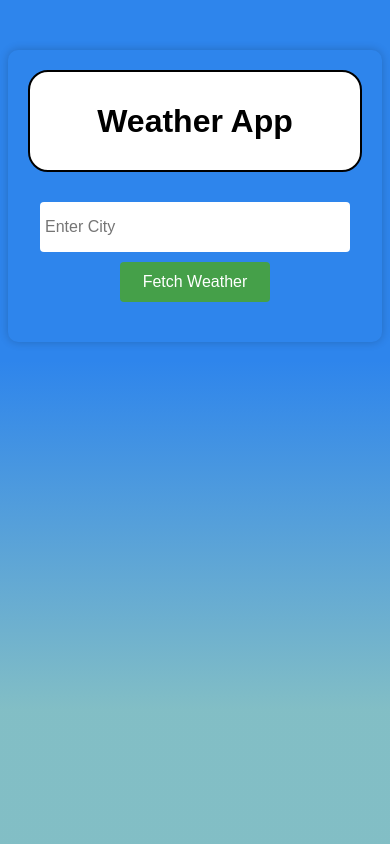
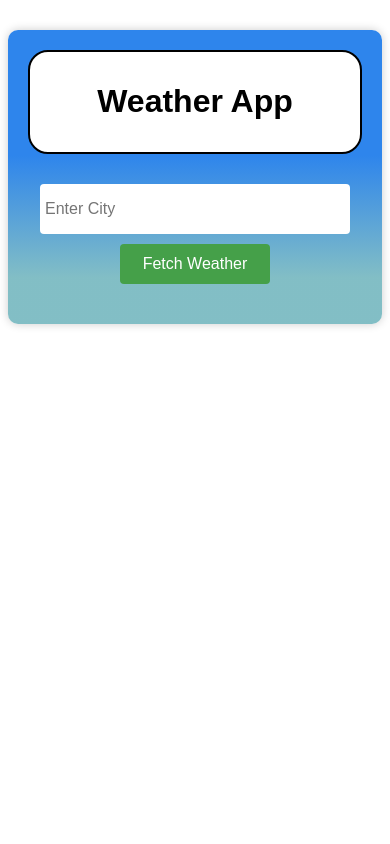
Before and after one commit to JasonPham02/WeatherApp-project, a Flask app: page / in a window 390 px wide. Run offline with Flask 3, Linux system fonts and the light colour scheme.

Commit message:
made some changes on css, about responsive , background color

```diff
--- a/static/style.css
+++ b/static/style.css
@@ -1,8 +1,8 @@
 /* Global Styles */
 html{
   height: 100%;
-  background: linear-gradient(180deg, #2E85EC 42.69%, rgba(82, 165, 175, 0.72) 84.14%);
   font-size: 16px;
+  background-color: white;
 }
 
 body {
@@ -11,7 +11,7 @@ body {
   align-items: center;
   justify-content: center;
   flex-direction: column;
-  margin-top: 100px;
+  margin-top: 30px;
 }
 
 #wrapper_main {
@@ -20,6 +20,7 @@ body {
   padding: 20px;
   border-radius: 10px;
   box-shadow: 0px 0px 10px rgba(0, 0, 0, 0.2);
+  background: linear-gradient(180deg, #2E85EC 42.69%, rgba(82, 165, 175, 0.72) 84.14%);
 }
 
 /* HEAD CONTAINER */
@@ -147,16 +148,23 @@ body {
 
 
 /* Media Queries */
-@media (max-width: 576px) {
-  /* CSS rules for mobile devices */
+@media (min-width: 576px) {
+  /* CSS rules for devices up 576px */
+  html{
+    background: linear-gradient(180deg, #2E85EC 42.69%, rgba(82, 165, 175, 0.72) 84.14%);
+  }
 
   body{
-    margin-top: 50px;
+    margin-top: 100px;
   }
 
   h1 {
     font-size: 35px;
     margin-bottom: 20px;
+  }
+
+  #wrapper_main{
+
   }
 
   .input_city {
```
